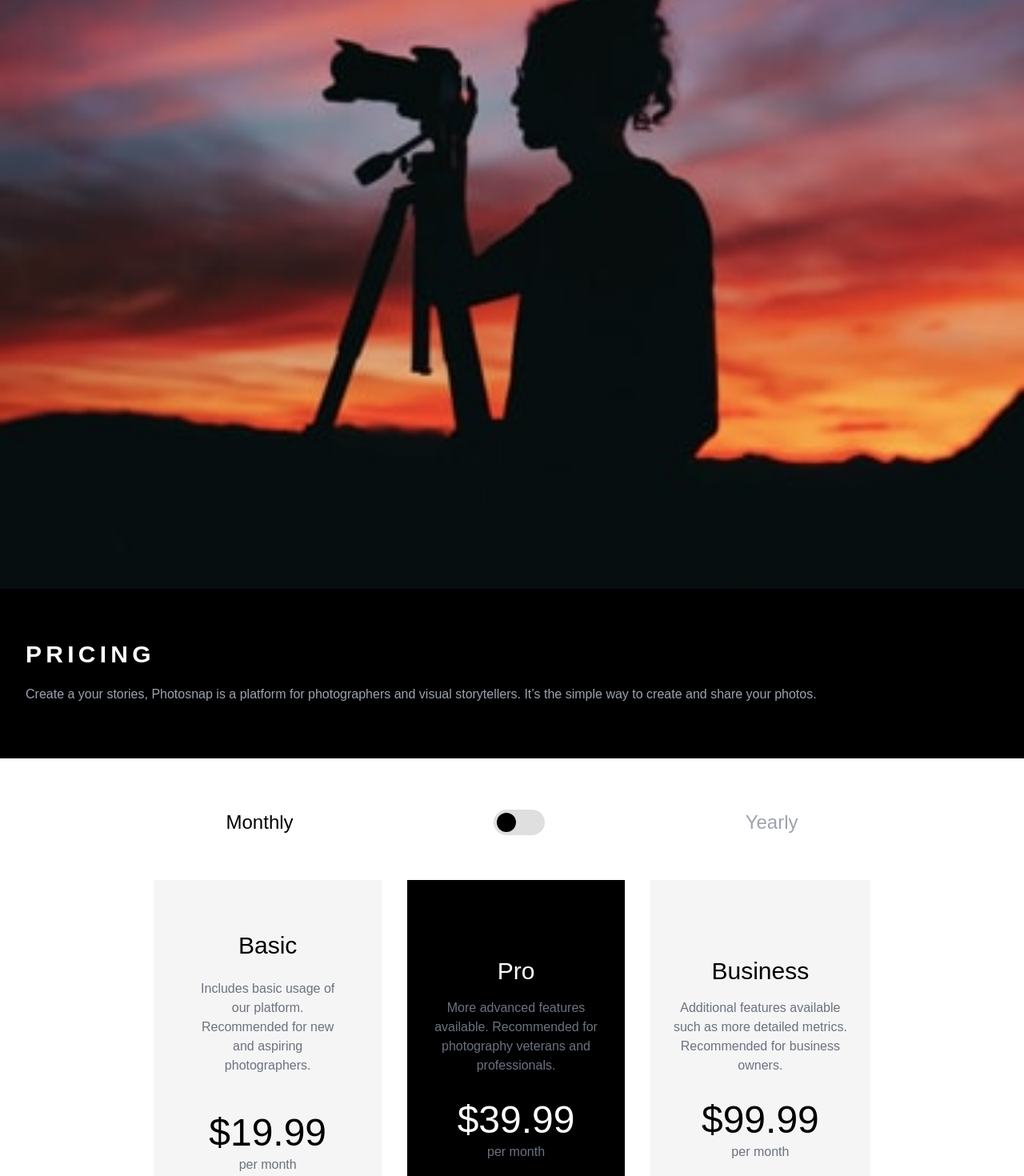
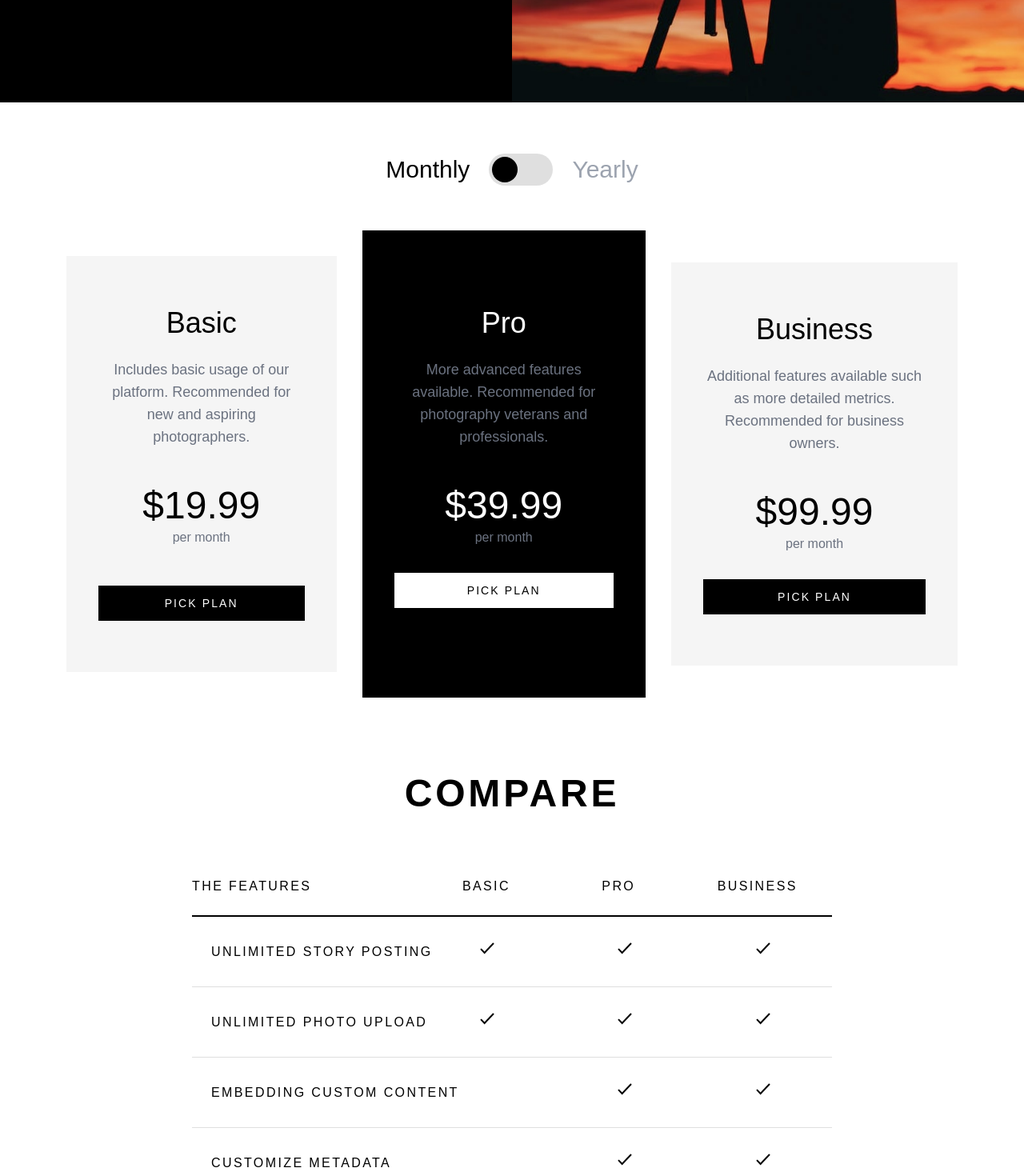
Before and after one commit to tyrellcurry/photoSnap, a React (Create React App) app: page /pricing in a window 1280 px wide. Shown: the part 360-1830 px from the top of the page at 80% size. Built offline with nearby package versions, Linux system fonts and the light colour scheme.

Commit message:
Hero, toggle, pricing cards, and features created for mobile, tablet, and desktop responsiveness

```diff
--- a/src/pages/PricingPage/PricingPage.jsx
+++ b/src/pages/PricingPage/PricingPage.jsx
@@ -10,20 +10,32 @@ const PricingPage = () => {
   return (
     <>
       <main>
-        <section className="banner bg-pureBlack">
-          <div className="image">
+        <section className="banner bg-pureBlack sm:grid sm:grid-cols-3 sm:place-items-center md:grid-cols-2">
+          <div className="image sm:w-full md:h-full">
             <img
               src="../../assets/pricing/mobile/hero.jpg"
               alt=""
               srcset=""
-              className="object-cover w-full"
+              className="object-cover w-full sm:hidden"
+            />
+            <img
+              src="../../assets/pricing/tablet/hero.jpg"
+              alt=""
+              srcset=""
+              className="object-cover w-full hidden sm:block md:hidden"
+            />
+            <img
+              src="../../assets/pricing/desktop/hero.jpg"
+              alt=""
+              srcset=""
+              className="object-cover w-full h-full hidden md:block"
             />
           </div>
-          <div className="content py-16 text-pureWhite px-8">
-            <h1 className="pb-4 uppercase tracking-x-wide font-semibold text-3xl">
+          <div className="content py-16 text-pureWhite px-8 sm:order-first sm:col-span-2 md:col-span-1 md:w-9/12 md:py-32 md:px-0">
+            <h1 className="pb-4 uppercase tracking-x-wide font-semibold text-3xl sm:text-4xl">
               Pricing
             </h1>
-            <p className="text-gray-400 leading-8 text-md">
+            <p className="text-gray-400 leading-8 text-md md:leading-6 lg:text-lg">
               Create a your stories, Photosnap is a platform for photographers
               and visual storytellers. It’s the simple way to create and share
               your photos.
@@ -31,39 +43,49 @@ const PricingPage = () => {
           </div>
         </section>
         <section className="px-8">
-          <div className="toggle-container flex items-center text-2xl font-medium justify-evenly pt-16 pb-14">
-            <div className="monthly">
+          <div className="toggle-container flex items-center text-2xl font-medium justify-evenly pt-16 pb-14 sm:justify-center">
+            <div className="monthly sm:text-3xl">
               <h3
                 className={`${!isActive ? 'text-pureBlack' : 'text-gray-400'}`}
               >
                 Monthly
               </h3>
             </div>
-            <div className="toggle cursor-pointer" onClick={toggleClass}>
-              <div className="bg bg-medGrey rounded-full p-1 w-16 min-w-16">
             <div
-                  className={`circle h-6 w-6 bg-black rounded-full transition-all duration-100 ${
+              className="toggle cursor-pointer sm:px-6"
+              onClick={toggleClass}
+            >
+              <div className="bg bg-medGrey rounded-full p-1 w-16 min-w-16 sm:w-20">
+                <div
+                  className={`circle h-6 w-6 sm:h-8 sm:w-8 bg-black rounded-full transition-all ease-in-out duration-100 ${
                     isActive ? 'ml-x-l' : null
                   }`}
                 ></div>
               </div>
             </div>
-            <div className="yearly">
+            <div className="yearly sm:text-3xl">
               <h3 className={`${!isActive ? 'text-gray-400' : null}`}>
                 Yearly
               </h3>
             </div>
           </div>
-          <div className="plans flex flex-col lg:flex-row lg:px-40">
-            <div className="basic bg-lightGrey text-center px-6 py-10 flex flex-col justify-center mb-8 lg:mb-0 lg:mr-8 lg:py-16 lg:px-14">
+
+          <div className="plans flex flex-col lg:flex-row lg:items-center xl:w-11/12 lg:m-auto">
+            <div className="basic bg-lightGrey text-center px-6 py-10 flex flex-col justify-center mb-8 lg:mb-0 lg:mr-4 xl:mr-8 lg:py-12 xl:py-16 xl:px-10 lg:h-2/3 sm:text-left lg:text-center">
+              <div className="tablet_wrap flex flex-col sm:flex-row lg:flex-col justify-center sm:justify-between lg:justify-center">
+                {/* This wrapper is to split the content from the pasted price for tablet */}
+                <div className="content_and_button w-full sm:w-1/2 lg:w-full">
+                  {/* This wraps the content and button together to separate for the pricing so flex-row works above */}
                   <div className="content">
-                <h3 className="font-medium text-3xl pb-4 lg:pb-6">Basic</h3>
-                <p className="text-gray-500 leading-6 pb-8 lg:pb-12">
-                  Includes basic usage of our platform. Recommended for new and
-                  aspiring <br /> photographers.
+                    <h3 className="font-medium text-3xl pb-4 lg:pb-6 lg:text-4xl">
+                      Basic
+                    </h3>
+                    <p className="text-gray-500 leading-6 pb-8 sm:text-lg lg:pb-12">
+                      Includes basic usage of our platform. Recommended for new
+                      and aspiring photographers.
                     </p>
                   </div>
-              <div className="price pb-8">
+                  <div className="price pb-8 block sm:hidden lg:block">
                     <h3 className="font-medium text-5xl pb-1">{`${
                       !isActive ? '$19.99' : '$190.00'
                     }`}</h3>
@@ -77,17 +99,32 @@ const PricingPage = () => {
                     </button>
                   </div>
                 </div>
-            <div className="pro bg-pureBlack text-center px-6 py-10 flex flex-col justify-center mb-8 lg:mb-0 lg:mr-8">
+                <div className="price-tablet pb-8 hidden sm:block lg:hidden">
+                  {/* This is the pricing for tablet only */}
+                  <h3 className="font-medium text-5xl pb-1 tracking-x-normal sm:tracking-x-sm lg:tracking-x-normal">{`${
+                    !isActive ? '$19.99' : '$190.00'
+                  }`}</h3>
+                  <p className="text-gray-500 lg:pb-4 text-right text-lg">{`${
+                    !isActive ? 'per month' : 'per year'
+                  }`}</p>
+                </div>
+              </div>
+            </div>
+            <div className="pro bg-pureBlack text-center px-6 py-10 flex flex-col justify-center mb-8 lg:mb-0 lg:mr-4 xl:mr-8 lg:py-20 xl:pt-24 xl:pb-28 xl:px-10   ">
+              <div className="tablet_wrap flex flex-col sm:flex-row lg:flex-col justify-center sm:justify-between lg:justify-center">
+                {/* This wrapper is to split the content from the pasted price for tablet */}
+                <div className="content_and_button w-full sm:w-1/2 lg:w-full">
+                  {/* This wraps the content and button together to separate for the pricing so flex-row works above */}
                   <div className="content">
-                <h3 className="font-medium text-3xl pb-4 text-pureWhite">
+                    <h3 className="font-medium text-3xl pb-4 text-pureWhite lg:pb-6 lg:text-4xl">
                       Pro
                     </h3>
-                <p className="leading-6 pb-8 text-gray-500">
-                  More advanced features available. Recommended for photography
-                  veterans and professionals.
+                    <p className="leading-6 pb-8 text-gray-500 lg:text-lg lg:pb-12">
+                      More advanced features available. Recommended for
+                      photography veterans and professionals.
                     </p>
                   </div>
-              <div className="price pb-8">
+                  <div className="price pb-8 block sm:hidden lg:block">
                     <h3 className="font-medium text-5xl pb-1 text-pureWhite">
                       {`${!isActive ? '$39.99' : '$390.00'}`}
                     </h3>
@@ -101,15 +138,32 @@ const PricingPage = () => {
                     </button>
                   </div>
                 </div>
-            <div className="business bg-lightGrey text-center px-6 py-10 flex flex-col justify-center">
+                <div className="price-tablet pb-8 hidden sm:block lg:hidden">
+                  {/* This is the pricing for tablet only */}
+                  <h3 className="font-medium text-5xl pb-1 text-pureWhite tracking-x-normal sm:tracking-x-sm lg:tracking-x-normal">{`${
+                    !isActive ? '$19.99' : '$190.00'
+                  }`}</h3>
+                  <p className="text-gray-500 lg:pb-4 text-right text-lg">{`${
+                    !isActive ? 'per month' : 'per year'
+                  }`}</p>
+                </div>
+              </div>
+            </div>
+            <div className="business bg-lightGrey text-center px-6 py-10 flex flex-col justify-center lg:py-16 xl:px-10 lg:h-2/3">
+              <div className="tablet_wrap flex flex-col sm:flex-row lg:flex-col justify-center sm:justify-between lg:justify-center">
+                {/* This wrapper is to split the content from the pasted price for tablet */}
+                <div className="content_and_button w-full sm:w-1/2 lg:w-full">
+                  {/* This wraps the content and button together to separate for the pricing so flex-row works above */}
                   <div className="content">
-                <h3 className="font-medium text-3xl pb-4">Business</h3>
-                <p className="text-gray-500 leading-6 pb-8">
-                  Additional features available such as more detailed metrics.
-                  Recommended for business owners.
+                    <h3 className="font-medium text-3xl pb-4 lg:pb-6 lg:text-4xl">
+                      Business
+                    </h3>
+                    <p className="text-gray-500 leading-6 pb-8 lg:text-lg lg:pb-12">
+                      Additional features available such as more detailed
+                      metrics. Recommended for business owners.
                     </p>
                   </div>
-              <div className="price pb-8">
+                  <div className="price pb-8 block sm:hidden lg:block">
                     <h3 className="font-medium text-5xl pb-1">{`${
                       !isActive ? '$99.99' : '$990.00'
                     }`}</h3>
@@ -121,6 +175,17 @@ const PricingPage = () => {
                     <button className="bg-pureBlack w-full py-3 text-pureWhite uppercase tracking-x-med text-sm font-medium">
                       Pick plan
                     </button>
+                  </div>
+                </div>
+                <div className="price-tablet pb-8 hidden sm:block lg:hidden">
+                  {/* This is the pricing for tablet only */}
+                  <h3 className="font-medium text-5xl pb-1 tracking-x-normal sm:tracking-x-sm lg:tracking-x-normal">{`${
+                    !isActive ? '$19.99' : '$190.00'
+                  }`}</h3>
+                  <p className="text-gray-500 lg:pb-4 text-right text-lg">{`${
+                    !isActive ? 'per month' : 'per year'
+                  }`}</p>
+                </div>
               </div>
             </div>
           </div>
--- a/tailwind.config.js
+++ b/tailwind.config.js
@@ -3,6 +3,7 @@ module.exports = {
   theme: {
     letterSpacing: {
       'x-sm': '0.08em',
+      'x-normal': '0em',
       'x-med': '0.15em',
       'x-wide': '0.175em',
     },
```
Lines whose indentation alone changed are shown as unchanged.
